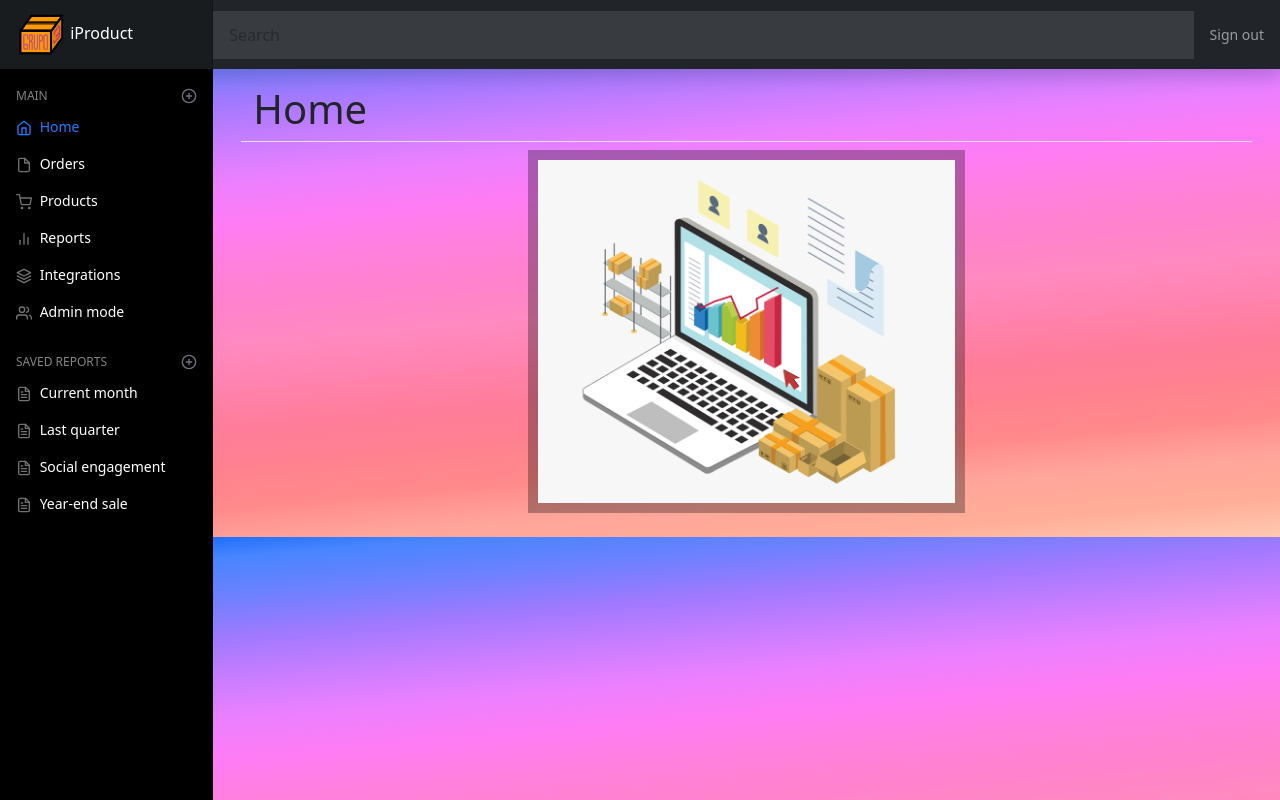
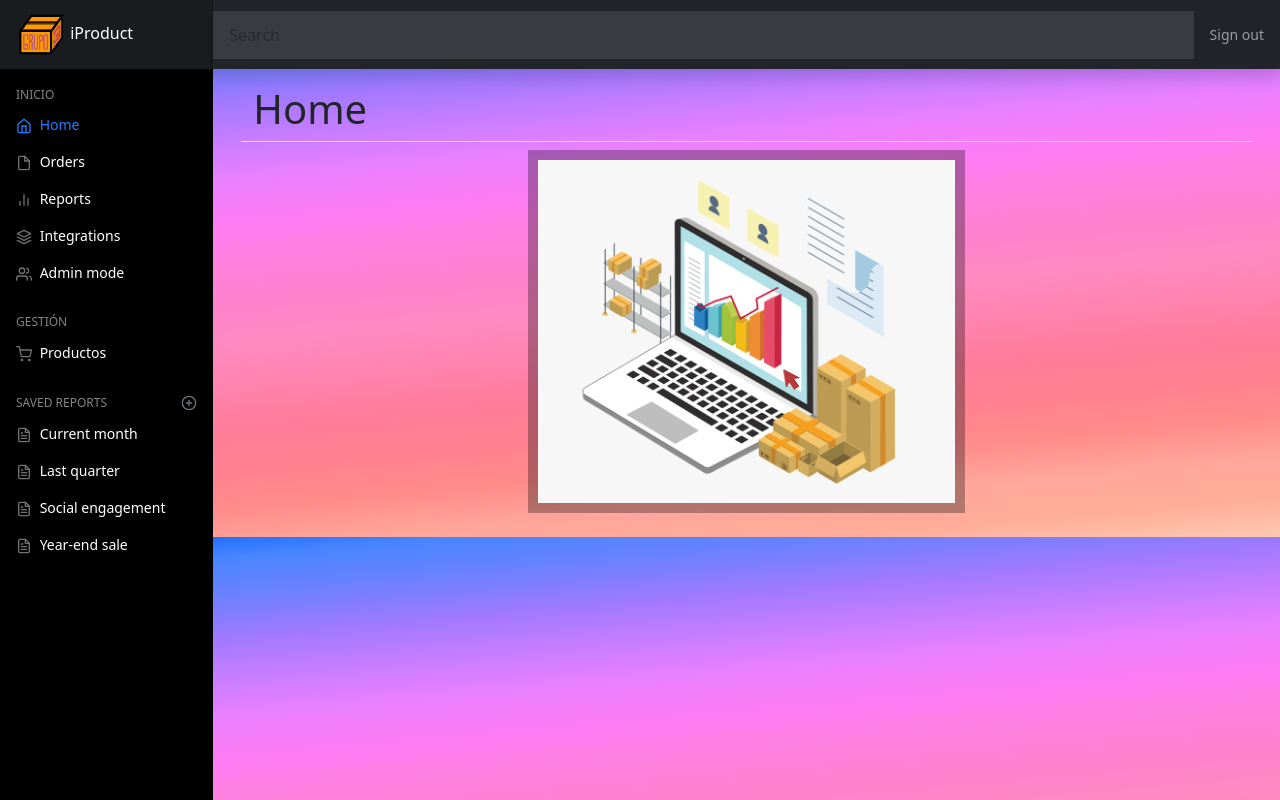
Before and after one commit to Sekhrita/inventory_web, a Django app: page / in a window 1280 px wide. Run offline with Django 4.2, Linux system fonts and the light colour scheme; some libraries are stand-ins or nearby versions.

Commit message:
cambio de orden

```diff
--- a/main/templates/main/navbar/navbar_lateral.html
+++ b/main/templates/main/navbar/navbar_lateral.html
@@ -4,10 +4,7 @@
 <nav id="sidebarMenu" class="col-md-3 col-lg-2 d-md-block bg-body-tertiary sidebar collapse">
     <div class="transparence_navbar_lateral position-sticky pt-3 sidebar-sticky">
         <h6 class="sidebar-heading d-flex justify-content-between align-items-center px-3 mt-4 mb-1 text-body-secondary text-uppercase">
-            <span class="fixed_span_color" >Main</span>
-            <a class="link-secondary" href="#" aria-label="Add a new report">
-                <span data-feather="plus-circle" class="align-text-bottom"></span>
-            </a>
+            <span class="fixed_span_color" >Inicio</span>
         </h6>
 
         <ul class="nav flex-column">
@@ -22,13 +19,6 @@
                 <a class="nav-link" href="#">
                     <span data-feather="file" class="align-text-bottom"></span>
                     Orders
-                </a>
-            </li>
-
-            <li class="nav-item">
-                <a class="nav-link" href="/product">
-                    <span data-feather="shopping-cart" class="align-text-bottom"></span>
-                    Products
                 </a>
             </li>
 
@@ -50,6 +40,17 @@
                 <a class="nav-link" href="/admin">
                     <span data-feather="users" class="align-text-bottom"></span>
                     Admin mode
+                </a>
+            </li>
+        </ul>
+        <h6 class="sidebar-heading d-flex justify-content-between align-items-center px-3 mt-4 mb-1 text-body-secondary text-uppercase">
+            <span class="fixed_span_color" >Gestión</span>
+        </h6>
+        <ul class="nav flex-column mb-2">
+            <li class="nav-item">
+                <a class="nav-link" href="/product">
+                    <span data-feather="shopping-cart" class="align-text-bottom"></span>
+                    Productos
                 </a>
             </li>
         </ul>
```
Also changed, not shown: db.sqlite3.
